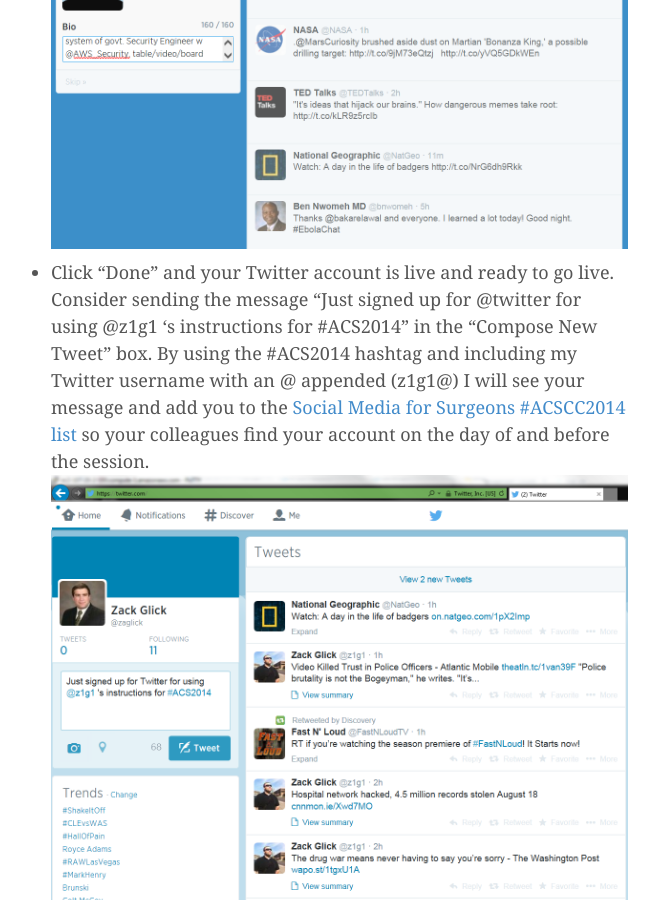
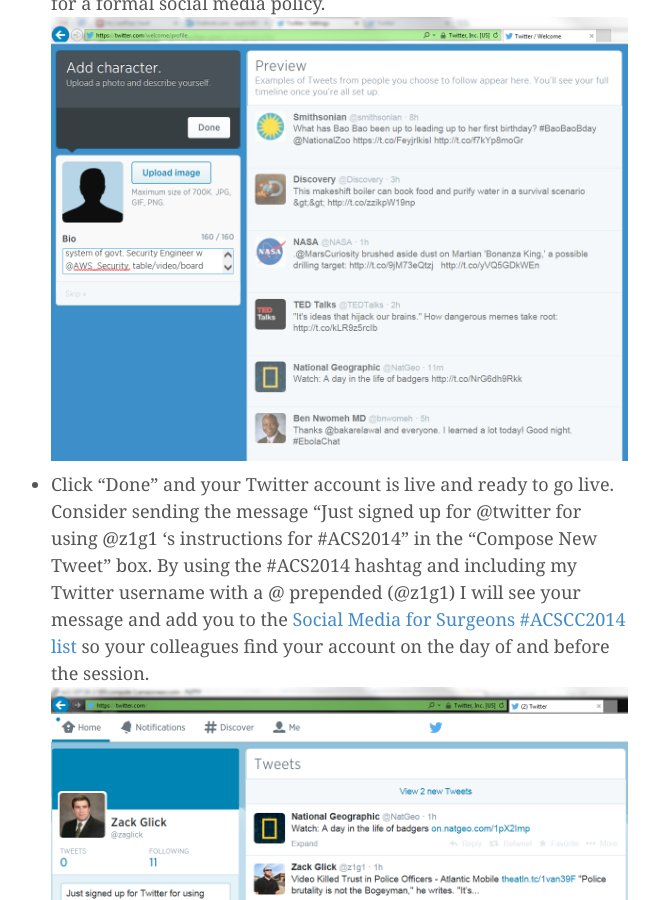
Before and after one commit to z1g1/z1g1.net, a Jekyll site: the page built from _posts/2014-08-19-create-a-twitter-account-acs-2014.md, in a window 1280 px wide and 900 px high, scrolled down 3828 px. Shown: the whole window, without its empty margins (159-818 px from the left). Built offline with Jekyll 4.4.1, drawn with Linux system fonts in a browser that asks for light colours; nearby versions of some CDN libraries; library files that are not in the unit come from our copies; Markdown is read by kramdown in place of the engine named in the settings; comment, search, counter and statistics services are not loaded; some of the changed text lies outside the part shown.

Commit message:
fixed some typos in my Twitter directions for ACS2014

```diff
--- a/_posts/2014-08-19-create-a-twitter-account-acs-2014.md
+++ b/_posts/2014-08-19-create-a-twitter-account-acs-2014.md
@@ -11,7 +11,7 @@
 * Go to https://twitter.com/ and in the "New to Twitter?" box enter your name (public), email (not public) and create a secure password.
 <a href src="/assets/acs2014/acs2014-twitter-signup-Step1.png"><img alt="Step 1" src="/assets/acs2014/acs2014-twitter-signup-Step1.png" class="img-responsive"></a>
 
-* On the next screen you will need to choose a nickname for your account.  This is how users will address you publically so you should choose something: relevant, professional unique, and short.  Don't worry, you can change it later.
+* On the next screen you will need to choose a nickname for your account.  This is how users will address you publically so you should choose something: relevant, professional, unique, and short.  Don't worry, you can change it later.
 <a href src="/assets/acs2014/acs2014-twitter-signup-Step2.png"><img alt="Step 2" src="/assets/acs2014/acs2014-twitter-signup-Step2.png" class="img-responsive"></a>
 	* The "Tailor Twitter based on my recent website visits" check box refers to an opt-in advertising system.  It is similar to the way in which Google uses your search history to target you with ads related to these services.
 
@@ -35,5 +36,5 @@
 * Next update your Twitter account with a 160 character bio as well as an image.  Changing your image from the default [Twitter Egg](/assets/acs2014/acs2014-twitter-egg.png) will help distinguish your account.  Many employer have a social media policy and adding a "Posts are my own" message can help comply with these policies.  Please check with your organization for a formal social media policy.
 <a href src="/assets/acs2014/acs2014-twitter-signup-Step7.png"><img alt="Step 7" src="/assets/acs2014/acs2014-twitter-signup-Step7.png" class="img-responsive"></a>
 
-* Click "Done" and your Twitter account is live and ready to go live.  Consider sending the message "Just signed up for @twitter for using @z1g1 's instructions for #ACS2014" in the "Compose New Tweet" box.  By using the #ACS2014 hashtag and including my Twitter username with an @ appended (z1g1@) I will see your message and add you to the [Social Media for Surgeons #ACSCC2014 list](/assets/acs2014/https://twitter.com/z1g1/lists/acs2014) so your colleagues find your account on the day of and before the session.
+* Click "Done" and your Twitter account is live and ready to go live.  Consider sending the message "Just signed up for @twitter for using @z1g1 's instructions for #ACS2014" in the "Compose New Tweet" box.  By using the #ACS2014 hashtag and including my Twitter username with a @ prepended (@z1g1) I will see your message and add you to the [Social Media for Surgeons #ACSCC2014 list](https://twitter.com/z1g1/lists/acs2014) so your colleagues find your account on the day of and before the session.
 <a href src="/assets/acs2014/acs2014-twitter-signup-Step8.png"><img alt="Step 8" src="/assets/acs2014/acs2014-twitter-signup-Step8.png" class="img-responsive"></a>
```
Also changed, not shown: other parts of _posts/2014-08-19-create-a-twitter-account-acs-2014.md (+7 -6 lines), assets/img/ACS2014.png (added).
